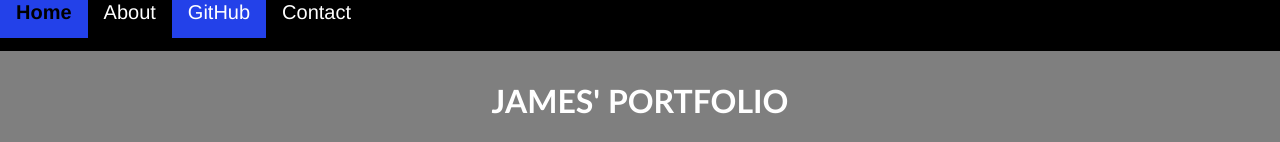
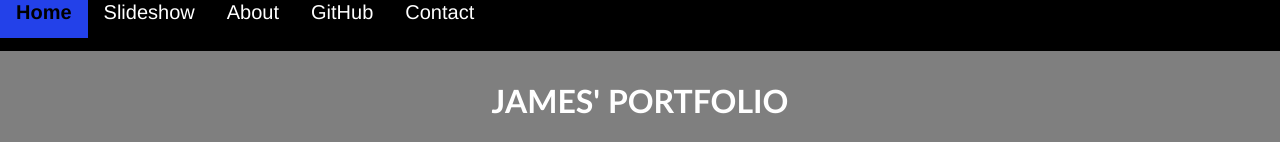
Before and after one commit to DJFulton09/djfulton09.github.io, a plain HTML site: page index.html in a window 1280 px wide. Shown: the top 142 px of the page. Drawn offline with Linux system fonts and the light colour scheme.

Commit message:
added and made changes to html

```diff
--- a/index.html
+++ b/index.html
@@ -14,9 +14,12 @@
     <!--Navbar-->
         <div class="Navbar">
             <a class="active" href="#Home">Home</a>
+            <!--New section added-->
+            <a href="#Slideshow">Slideshow</a>
             <a href="#About">About</a>
-            <a class="active" href="#GitHub">GitHub</a>
-            <a href="#Contact">Contact</a>
+            <a href="#GitHub">GitHub</a>
+            <!--Onclick and ondblclick functions added top open and close the contact form-->
+            <a onclick="openForm()" ondblclick="closeForm()" class="contact">Contact</a>
         </div>
 
     <!--Breaks so theres spacing between heading and Navbar-->
```
